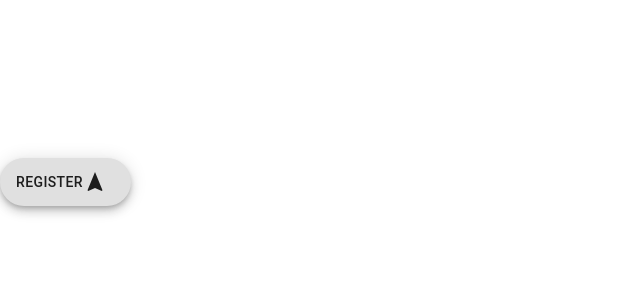
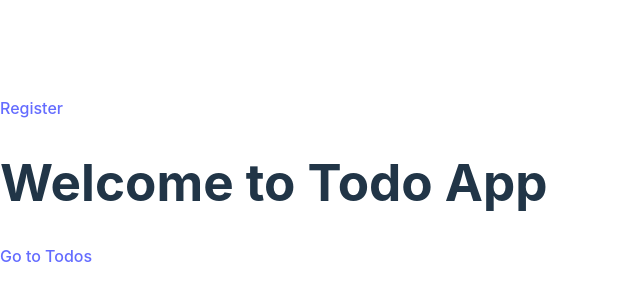
Before and after one commit to Dhakeswor17/my-todo, a React (Vite) app: page / in a window 1280 px wide. Shown: the part 218-518 px from the top of the page, without its empty margins (0-640 px from the left). Built offline with nearby package versions, Linux system fonts and the light colour scheme.

Commit message:
making the home page

```diff
--- a/src/pages/Home.tsx
+++ b/src/pages/Home.tsx
@@ -1,20 +1,14 @@
-import NavigationIcon from '@mui/icons-material/Navigation'
 import { Link } from 'react-router-dom'
-import Fab from '@mui/material/Fab'
-import { Box } from '@mui/material'
 
 const Home = () => {
   return (
-    <Box>
-      <Fab
-        component={Link}  // ✅ Makes Fab act like a Link
-        to="/register"
-        variant="extended"
-      >
-        Register
-        <NavigationIcon sx={{ mr: 1 }} />
-      </Fab>
-    </Box>
+    <div>
+      <header>
+        <Link to='/Register'>Register</Link>
+      </header>
+      <h1>Welcome to Todo App</h1>
+      <Link to='/Todo'>Go to Todos</Link>
+    </div>
   )
 }
 
--- a/src/pages/NotFound.tsx
+++ b/src/pages/NotFound.tsx
@@ -1,7 +1,7 @@
 
 const NotFound = () => {
   return (
-    <div>There is some problem </div>
+    <div>There is some problem, Please try again or Make sure you enter right address </div>
   )
 }
 
```
